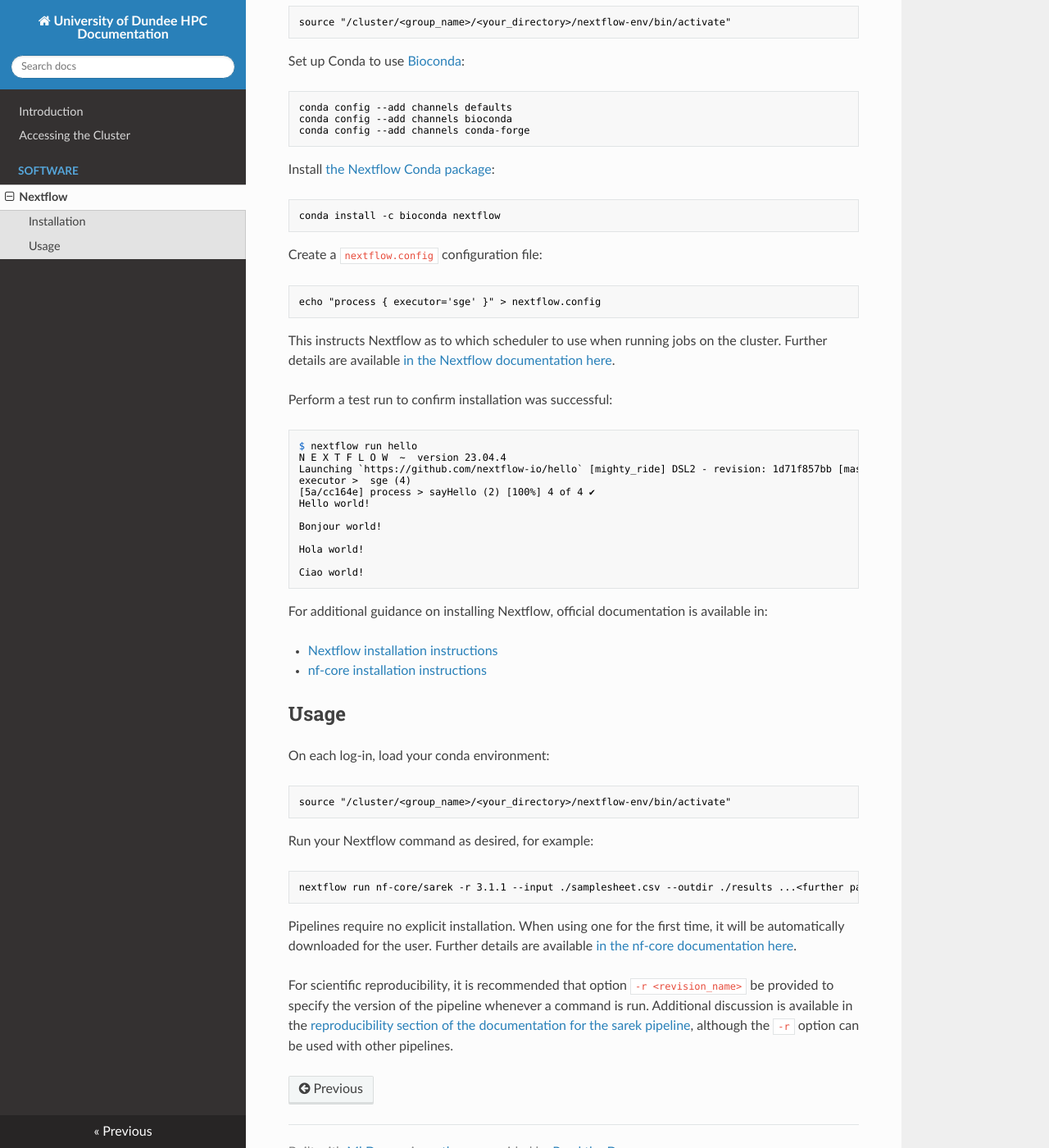
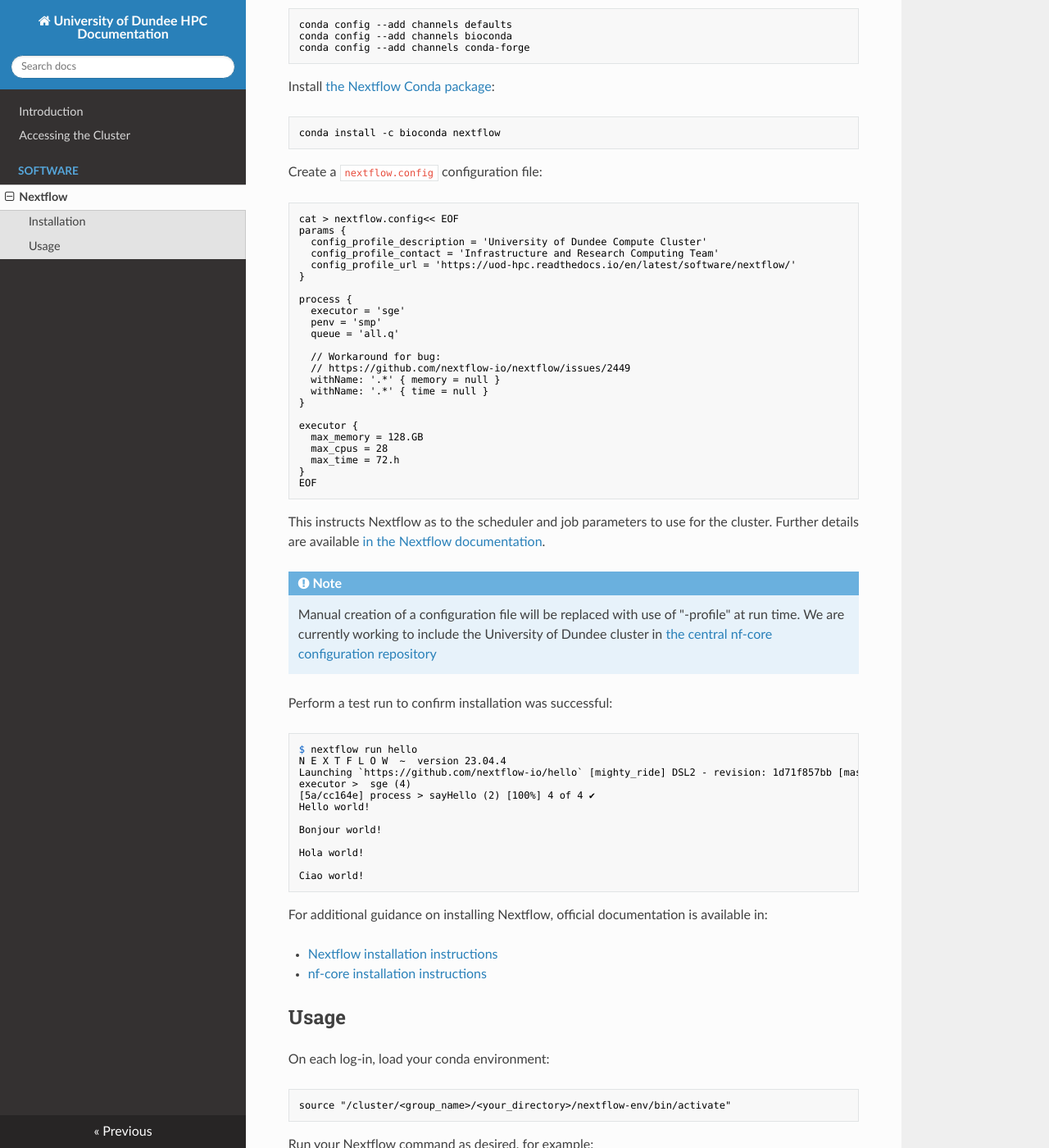
Before and after one commit to dsloanm-uodit/hpc-docs, an MkDocs documentation site: the page built from docs/software/nextflow.md, in a window 1280 px wide and 1400 px high, scrolled down 851 px. Shown: the whole window at 82% size. Built offline with MkDocs 1.6.1, drawn with Linux system fonts in a browser that asks for light colours; nearby versions of some CDN libraries; some of the changed text lies outside the part shown.

Commit message:
Update nextflow.config

````diff
--- a/docs/software/nextflow.md
+++ b/docs/software/nextflow.md
@@ -51,10 +47,38 @@ conda install -c bioconda nextflow
 Create a `nextflow.config` configuration file:
 
 ```console
-echo "process { executor='sge' }" > nextflow.config
+cat > nextflow.config<< EOF
+params {
+  config_profile_description = 'University of Dundee Compute Cluster'
+  config_profile_contact = 'Infrastructure and Research Computing Team'
+  config_profile_url = 'https://uod-hpc.readthedocs.io/en/latest/software/nextflow/'
+}
+
+process {
+  executor = 'sge'
+  penv = 'smp'
+  queue = 'all.q'
+
+  // Workaround for bug:
+  // https://github.com/nextflow-io/nextflow/issues/2449
+  withName: '.*' { memory = null }
+  withName: '.*' { time = null }
+}
+
+executor {
+  max_memory = 128.GB
+  max_cpus = 28
+  max_time = 72.h
+}
+EOF
 ```
 
-This instructs Nextflow as to which scheduler to use when running jobs on the cluster. Further details are available [in the Nextflow documentation here](https://www.nextflow.io/docs/latest/executor.html#sge).
+This instructs Nextflow as to the scheduler and job parameters to use for the cluster. Further details are available [in the Nextflow documentation](https://www.nextflow.io/docs/latest/executor.html#sge).
+
+!!! note
+
+    Manual creation of a configuration file will be replaced with use of "-profile" at run time.
+    We are currently working to include the University of Dundee cluster in [the central nf-core configuration repository](https://github.com/nf-core/configs/)
 
 Perform a test run to confirm installation was successful:
 
@@ -92,6 +116,6 @@ Run your Nextflow command as desired, for example:
 nextflow run nf-core/sarek -r 3.1.1 --input ./samplesheet.csv --outdir ./results ...<further parameters as required>...
 ```
 
-Pipelines require no explicit installation. When using one for the first time, it will be automatically downloaded for the user. Further details are available [in the nf-core documentation here](https://nf-co.re/docs/usage/installation#pipeline-code).
+Pipelines require no explicit installation. When using one for the first time, it will be automatically downloaded for the user. Further details are available in [the nf-core documentation](https://nf-co.re/docs/usage/installation#pipeline-code).
 
 For scientific reproducibility, it is recommended that option `-r <revision_name>` be provided to specify the version of the pipeline whenever a command is run. Additional discussion is available in the [reproducibility section of the documentation for the sarek pipeline](https://nf-co.re/sarek/3.3.2/docs/usage#reproducibility), although the `-r` option can be used with other pipelines.
````
Also changed, not shown: other parts of docs/software/nextflow.md (+0 -4 lines).
